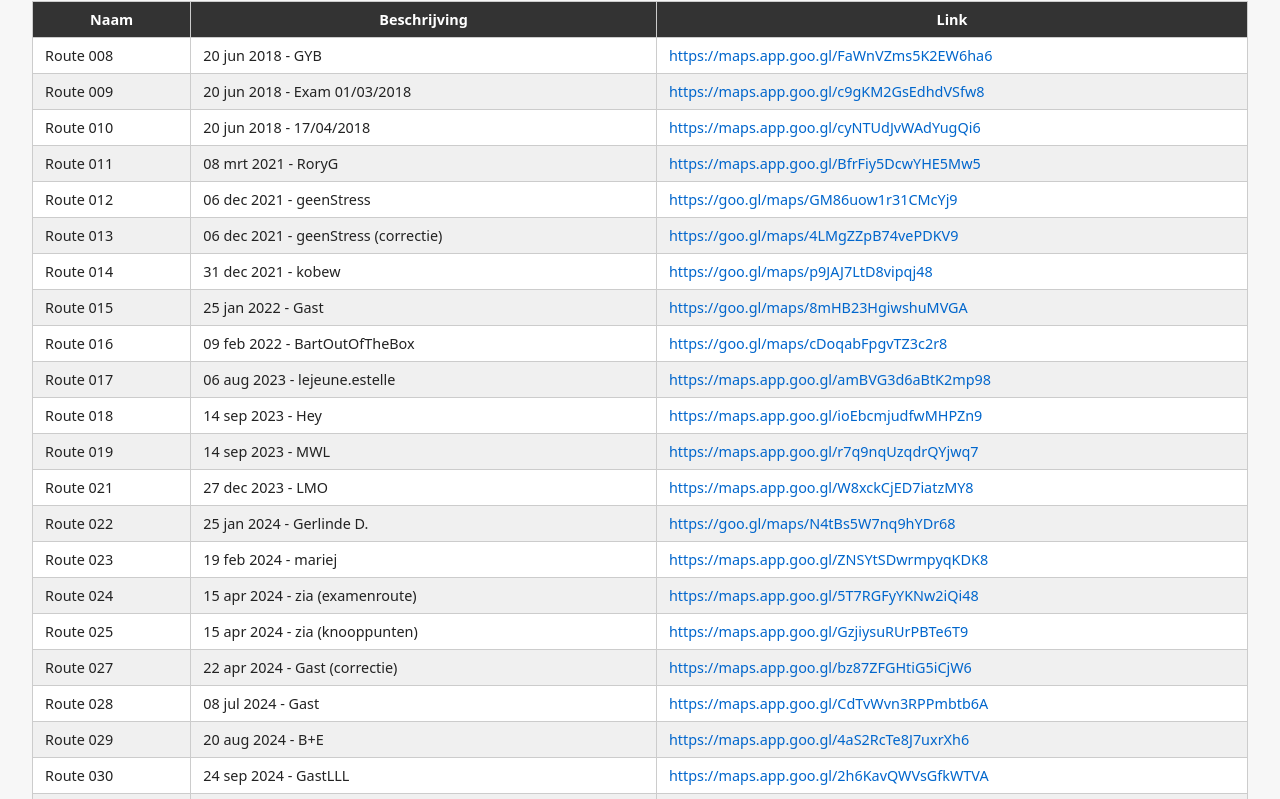
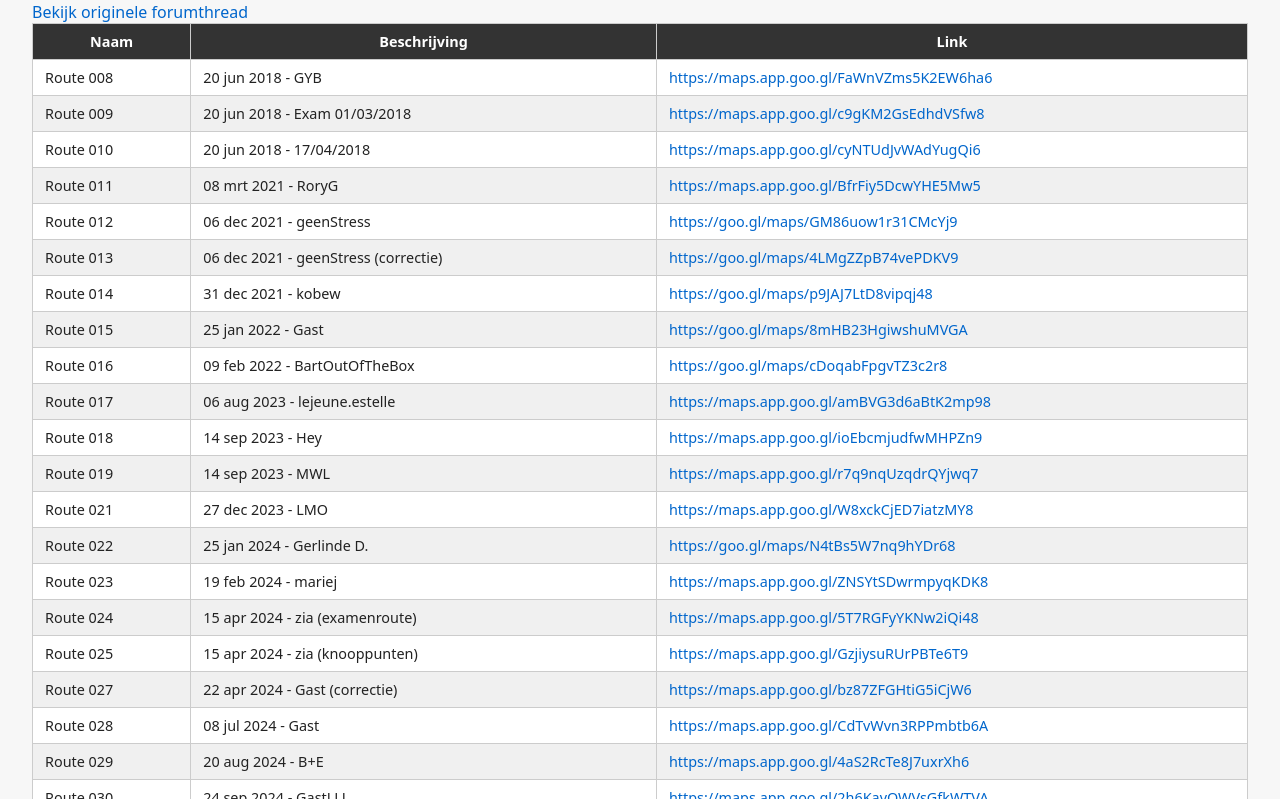
Before and after one commit to tirofog/rijexamen, a plain HTML site: page index.html in a window 1280 px wide. Shown: the part 82-881 px from the top of the page. Drawn offline with Linux system fonts and the light colour scheme.

Commit message:
Update index.html

```diff
--- a/index.html
+++ b/index.html
@@ -48,6 +48,10 @@
 </head>
 <body>
   <h1>Rijexamenroutes Haasrode</h1>
+
+  <a class="toplink" href="https://www.gratisrijbewijsonline-forum.be/viewtopic.php?t=13518" target="_blank">
+    Bekijk originele forumthread
+  </a>
 
   <table>
     <thead>
```
